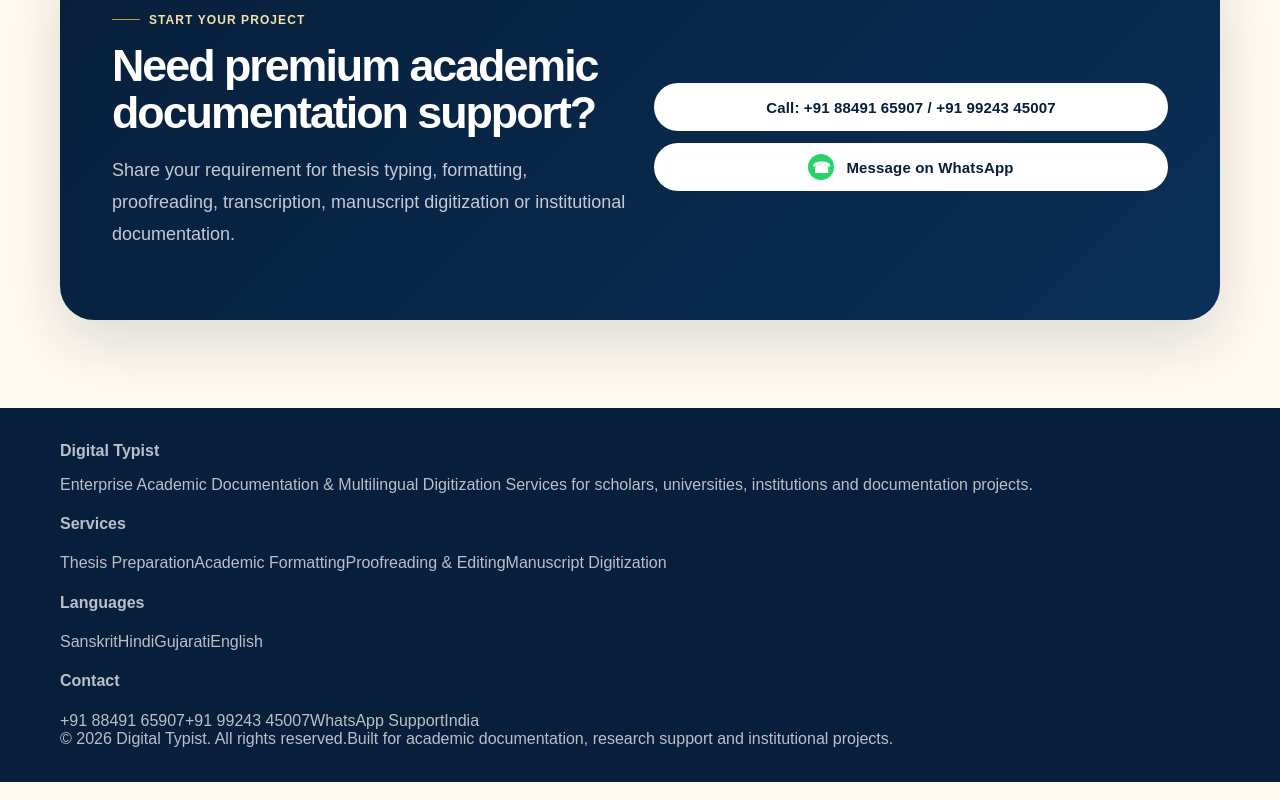
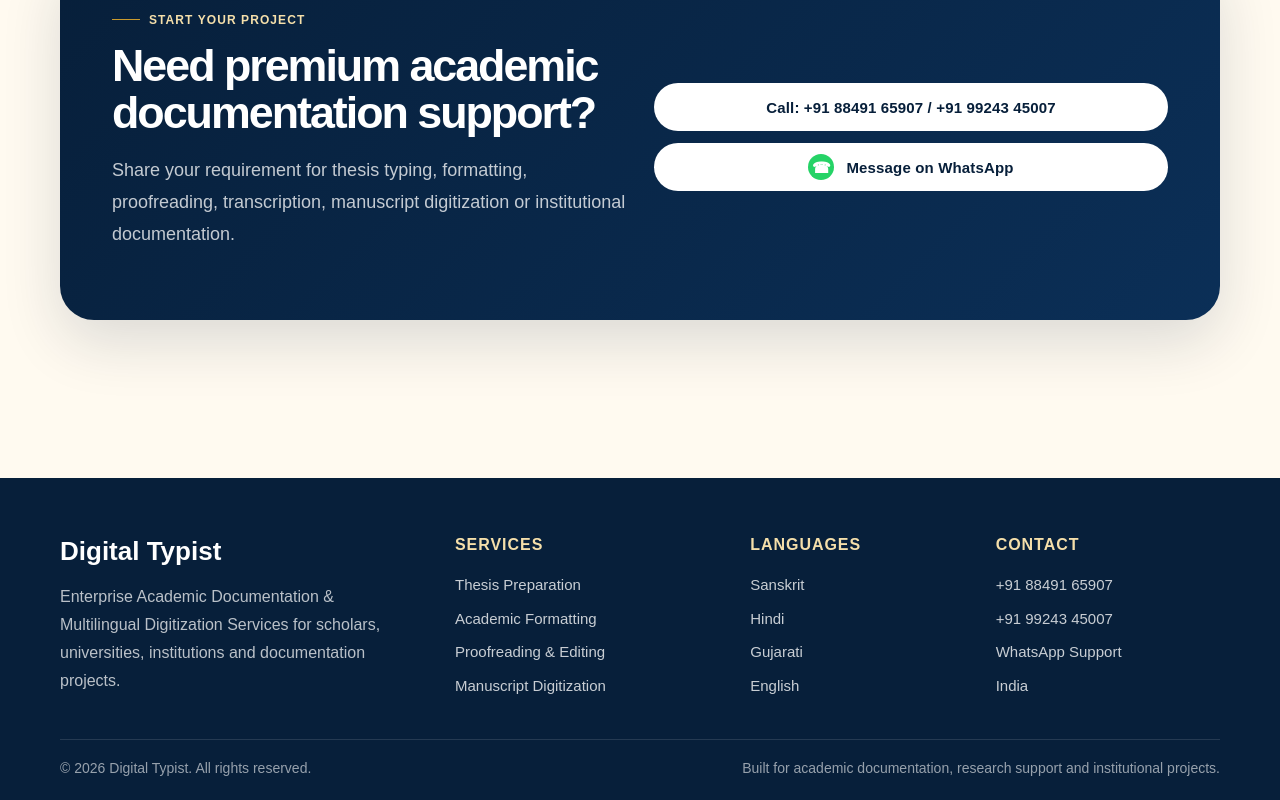
Before and after one commit to ravalpranavrps/digital-typist-website, a Next.js app: page / in a window 1280 px wide. Shown: the part 5421-6221 px from the top of the page. Built offline with nearby package versions, Linux system fonts and the light colour scheme.

Commit message:
Update globals.css

```diff
--- a/src/app/globals.css
+++ b/src/app/globals.css
@@ -1099,3 +1099,78 @@ body {
   line-height: 1 !important;
   flex-shrink: 0 !important;
 }
+
+/* Enterprise footer */
+
+.site-footer {
+  background: #071f3a !important;
+  color: rgba(255, 255, 255, 0.76) !important;
+  padding: 0 !important;
+  margin-top: 70px;
+}
+
+.enterprise-footer {
+  display: grid;
+  grid-template-columns: 1.4fr 1fr 0.8fr 0.9fr;
+  gap: 46px;
+  padding: 58px 0 42px;
+}
+
+.footer-brand strong {
+  display: block;
+  color: #ffffff;
+  font-size: 26px;
+  font-weight: 900;
+  margin-bottom: 16px;
+}
+
+.footer-brand p {
+  margin: 0;
+  max-width: 520px;
+  color: rgba(255, 255, 255, 0.72);
+  font-size: 16px;
+  line-height: 1.75;
+}
+
+.footer-column {
+  display: flex;
+  flex-direction: column;
+  gap: 12px;
+}
+
+.footer-column h4 {
+  margin: 0 0 8px;
+  color: #f5dfaa;
+  font-size: 16px;
+  letter-spacing: 0.06em;
+  text-transform: uppercase;
+}
+
+.footer-column span {
+  display: block;
+  color: rgba(255, 255, 255, 0.78);
+  font-size: 15px;
+  line-height: 1.45;
+}
+
+.footer-bottom {
+  border-top: 1px solid rgba(255, 255, 255, 0.12);
+  padding: 20px 0 24px;
+  display: flex;
+  justify-content: space-between;
+  gap: 24px;
+  color: rgba(255, 255, 255, 0.58);
+  font-size: 14px;
+}
+
+@media (max-width: 920px) {
+  .enterprise-footer {
+    grid-template-columns: 1fr;
+    gap: 28px;
+    padding: 42px 0 32px;
+  }
+
+  .footer-bottom {
+    flex-direction: column;
+  }
+}
```
